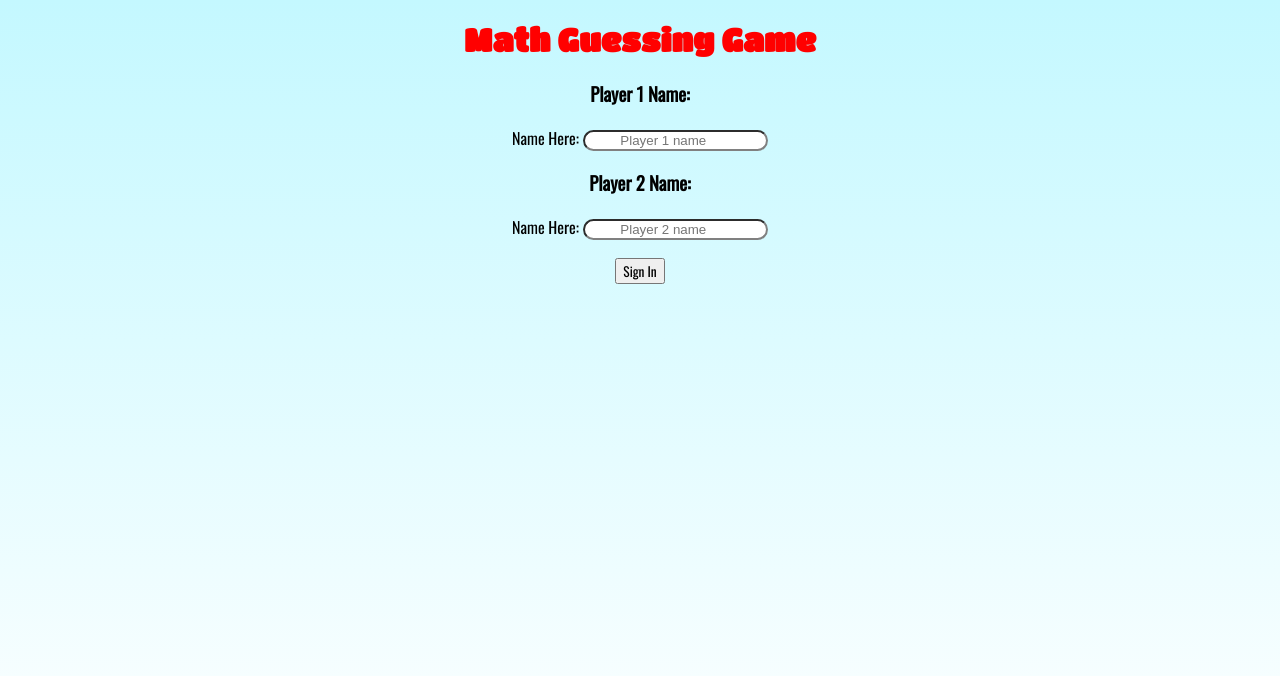
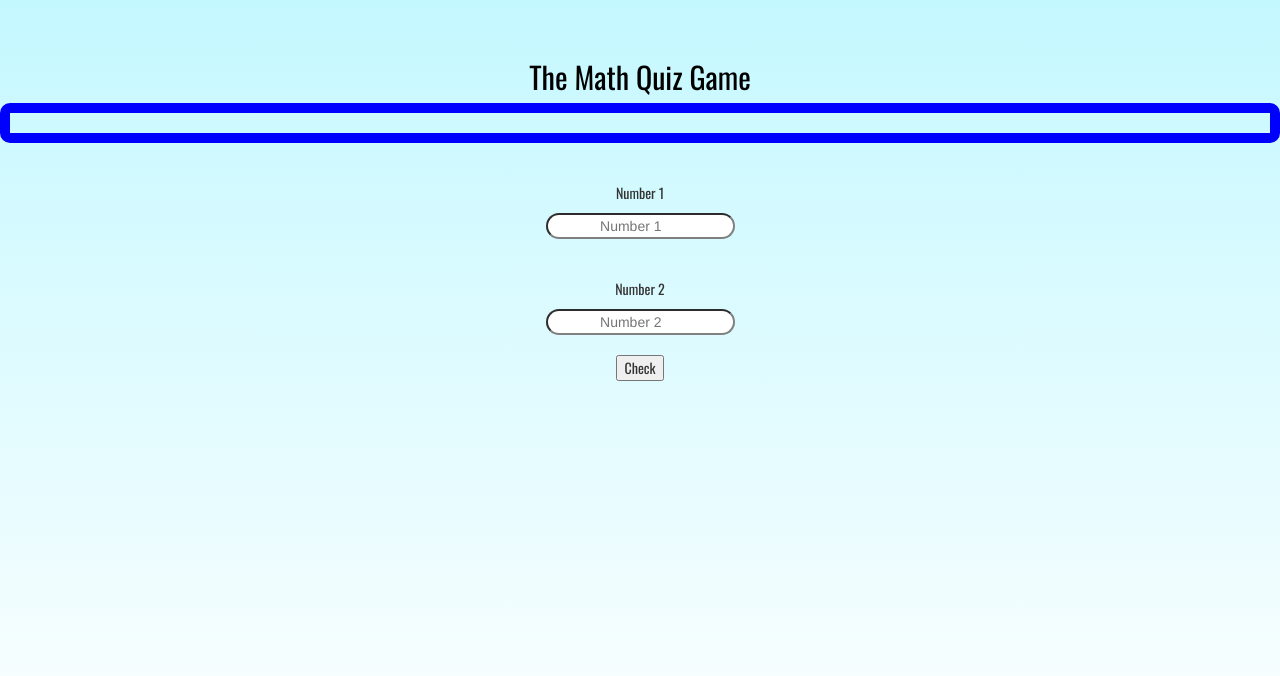
Before and after one commit to tranuhrl/project-90, a plain HTML site: page index.html in a window 1280 px wide. Drawn offline with nearby package versions, Linux system fonts and the light colour scheme.

Commit message:
Update index.html

```diff
--- a/index.html
+++ b/index.html
@@ -1,44 +1,62 @@
 <!DOCTYPE html>
 <html lang="en">
   <head>
-    <meta charset="UTF-8">
-    <meta http-equiv="X-UA-Compatible" content="IE=edge">
-    <meta name="viewport" content="width=device-width, initial-scale=1.0">
+    <meta charset="UTF-8" />
+    <meta http-equiv="X-UA-Compatible" content="IE=edge" />
+    <meta name="viewport" content="width=device-width, initial-scale=1.0" />
     <title>Document</title>
+    <link
+      rel="stylesheet"
+      href="https://maxcdn.bootstrapcdn.com/bootstrap/3.4.0/css/bootstrap.min.css"
+    />
     <script src="https://ajax.googleapis.com/ajax/libs/jquery/3.4.1/jquery.min.js"></script>
     <script src="https://maxcdn.bootstrapcdn.com/bootstrap/3.4.0/js/bootstrap.min.js"></script>
-<script src = "main.js"></script>
-<link rel = "stylesheet" type = "text/css" href = "style.css">
-<link rel="preconnect" href="https://fonts.googleapis.com">
-<link rel="preconnect" href="https://fonts.gstatic.com" crossorigin>
-<link href="https://fonts.googleapis.com/css2?family=Comic+Neue:wght@700&family=Titan+One&display=swap" rel="stylesheet">
-<link rel="preconnect" href="https://fonts.googleapis.com">
-<link rel="preconnect" href="https://fonts.gstatic.com" crossorigin>
-<link href="https://fonts.googleapis.com/css2?family=Oswald&display=swap" rel="stylesheet">
-<script src = "login.js"></script>
+
+    <link rel="stylesheet" type="text/css" href="style.css" />
+    <link
+      href="https://fonts.googleapis.com/css2?family=Oswald&display=swap"
+      rel="stylesheet"
+    />
+    <link rel="preconnect" href="https://fonts.googleapis.com" />
+    <link rel="preconnect" href="https://fonts.gstatic.com" crossorigin />
+    <link
+      href="https://fonts.googleapis.com/css2?family=Josefin+Sans&display=swap"
+      rel="stylesheet"
+    />
+    <script src="main.js"></script>
   </head>
   <body>
+    <h4 id="player1_name"></h4>
+    <span id="player1_score"></span>
+    <br />
+    <h4 id="player2_name"></h4>
+    <span id="player2_score"></span>
 
-    <div id = "a">
+    <div class="container">
       <center>
-            <h1>
-                Math Guessing Game
-            </h1>
-            <div class = "col-lg-4 col-sm-8 col-xs-11 login_div1"></div>
-            <h3>Player 1 Name:</h3>
-            <label class = "main">Name Here:</label>
-            <input type = "text" id = "player1_name_input" class = "form-control" placeholder = "         Player 1 name">
+        <h2 style="color: black; font-family: 'Oswald', sans-serif" id="title">
+          The Math Quiz Game
+        </h2>
+      </center>
+    </div>
 
-            <div class = "col-lg-4 col-sm-8 col-xs-11 login_div2"></div>
-            <h3>Player 2 Name:</h3>
-            <label class = "main">Name Here:</label>
-            <input type = "text" id = "player2_name_input" class = "form-control" placeholder = "         Player 2 name">
-
+    <div id="output">
+    </div>
     <br>
     <br>
-
-            <button id = "sign_in" class = "btn btn-success" onclick = "addUser();">Sign In</button>
+<center>
+      <p>
+        Number 1
+      </p>
+      <input type = "text" placeholder = "             Number 1">
+      <br>
+      <br>
+      <br>
+      <p>Number 2</p>
+      <input type = "text" placeholder = "             Number 2">
+      <br>
+      <br>
+      <button>Check</button>
 </center>
-    </div>
   </body>
 </html>
```
Lines whose indentation alone changed are shown as unchanged.
